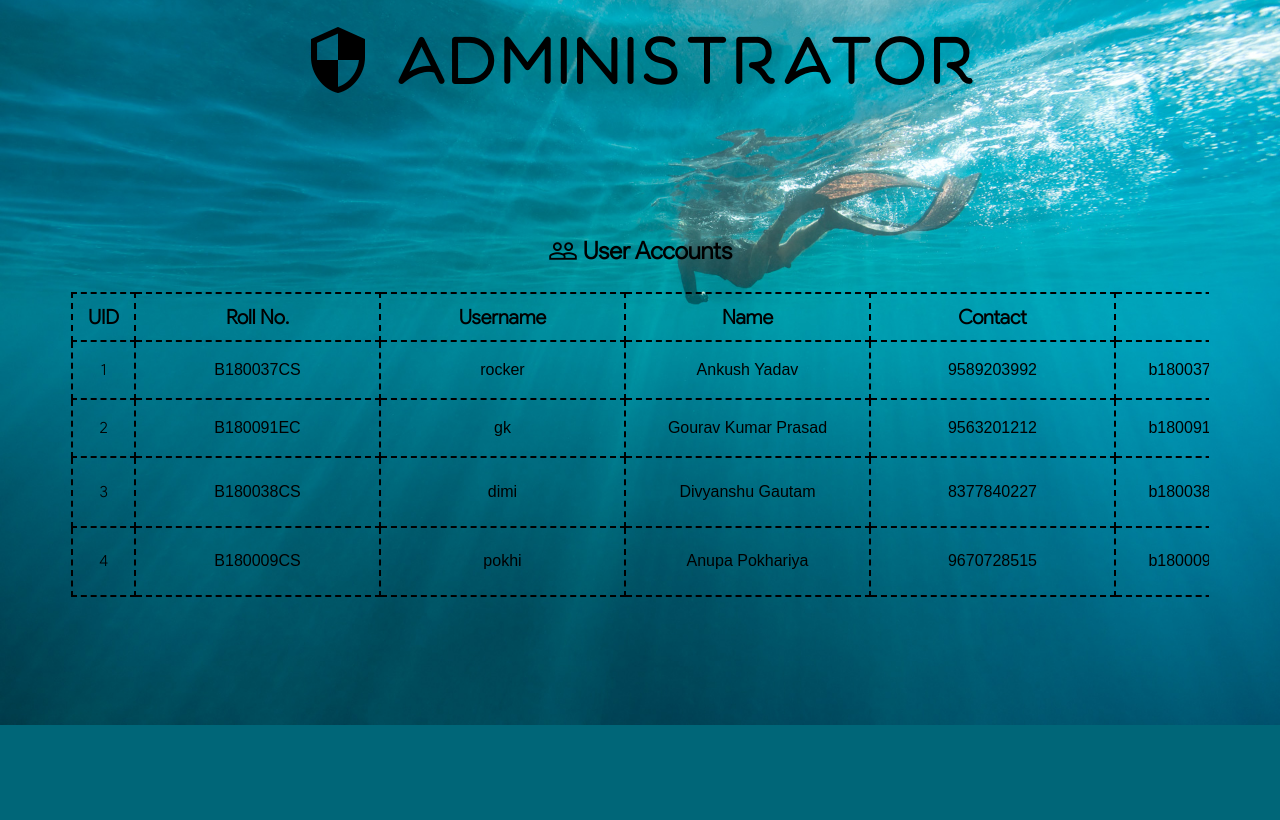
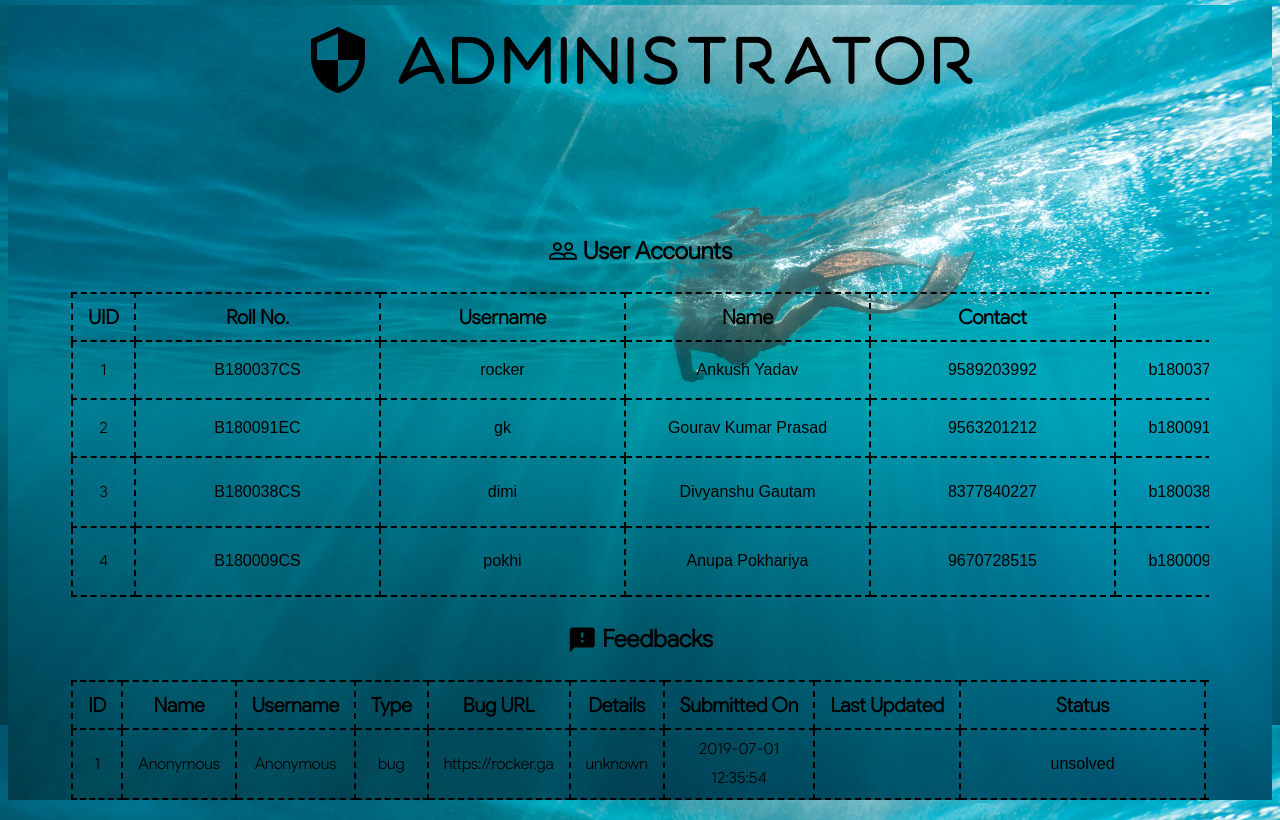
Before and after one commit to Rocker2102/students-website, a PHP site: page /admin.php in a window 1280 px wide. Shown: the part 75-895 px from the top of the page. Before the commit the page ends 800 px from the top, so only its background shows below. Run offline with PHP 8.4, Linux system fonts and the light colour scheme; a user stored in the database is signed in; data comes from the database, SQL or seed files in the repository; data that the repository does not hold is empty; some libraries are stand-ins or nearby versions.

Commit message:
update-04072019-1154-rocker
shown feedbacks on 'admin.php' + other related changes

```diff
--- a/admin.php
+++ b/admin.php
@@ -121,10 +121,98 @@
               ?>
             <tbody>
           </table>
+        </div>
+
+
+          <h2 class="a_h_1"><i class="material-icons a_h_i_1">feedback</i>Feedbacks</h2>
+          <div class="a_table1">
+            <table style="margin: 0px auto;">
+              <thead>
+                <tr>
+                  <th>ID</th>
+                  <th>Name</th>
+                  <th>Username</th>
+                  <th>Type</th>
+                  <th>Bug URL</th>
+                  <th>Details</th>
+                  <th>Submitted On</th>
+                  <th>Last Updated</th>
+                  <th>Status</th>
+                  <th></th>
+                </tr>
+              </thead>
+              <tbody>
+              <?php
+                $query = "SELECT * FROM feedback";
+                require ('includes/db_connect.php');
+                $result = $connect->query($query);
+
+                if ($result->num_rows > 0) {
+                  while ($row = $result->fetch_assoc()) {
+                    $id = $row['id'];
+                  // while loop begins
+              ?>
+                <form id="f-form<?php echo $id;?>" method="POST">
+                  <tr>
+                    <td>
+                      <?php echo $row['id']; ?>
+                    </td>
+                    <td>
+                      <?php
+                        if ($row['name'] == '-') {
+                          echo "Anonymous";
+                        }
+                        else {
+                          echo $row['name'];
+                        }
+                      ?>
+                    </td>
+                    <td>
+                    <?php
+                        if ($row['username'] == '-') {
+                          echo "Anonymous";
+                        }
+                        else {
+                          echo $row['username'];
+                        }
+                      ?>
+                    </td>
+                    <td>
+                      <?php echo $row['type']; ?>
+                    </td>
+                    <td>
+                      <?php echo $row['bug_url']; ?>
+                    </td>
+                    <td style="white-space: unset">
+                      <?php echo $row['details']; ?>
+                    </td>
+                    <td>
+                      <?php echo $row['timestamp']; ?>
+                    </td>
+                    <td>
+                      <?php echo $row['last_update']; ?>
+                    </td>
+                    <td>
+                      <input type="text" class="table_input" id="f-status<?php echo $id;?>" name="f-status<?php echo $id;?>" value="<?php echo $row['status']; ?>">
+                    </td>
+                    <td>
+                      <button type="button" class="btn-save btn btn-rounded-10" id="f-s<?php echo $id;?>" onclick="javascript:submitFForm(<?php echo $id;?>)"><i class="material-icons btn-icon">save</i>SAVE</button>
+                    </td>
+                  </tr>
+                </form>
+                <?php
+                    // while loop ends
+                    }
+                  }
+                ?>
+              </tbody>
+            </table>
+          </div>
+
 
           <div class="delete_confirm">
             <i class="material-icons" id="deleteClose">close</i>
-            <h2 class="delete_head">Are you sure you want to <b>DELETE</b> this (uid = <span id="del_uid"></span>) profile?</h2>
+            <h2 class="delete_head">Are you sure you want to <b>DELETE</b> this <span id="del_uid"></span></h2>
             <p>This can't be undone !</p>
             <div class="p_form_row">
               <input class="form-control" type="password" id="del_pass_conf" name="del_pass_conf" placeholder="Administrator Password">
@@ -133,10 +221,10 @@
           </div>
         </div>
 
-      </div>
     </section>
 
     <script src="js/jquery-3.3.1.js"></script>
+    <script src="js/validate.min.js"></script>
     <script src="js/custom.js"></script>
     <script src="js/admin.js"></script>
 
--- a/css/admin.css
+++ b/css/admin.css
@@ -1,5 +1,18 @@
 body {
   text-align: center;
+}
+
+::-webkit-scrollbar {
+  width: 2px !important;
+}
+
+::-webkit-scrollbar-thumb {
+  background: rgba(255, 255, 255, 0.5) !important;
+  border-radius: 10px !important;
+}
+
+::-webkit-scrollbar-track {
+  background: 0 0;
 }
 
 .animate_fadein {
@@ -39,6 +52,7 @@ table {
 .a_table1 {
   margin-left: auto;
   margin-right: auto;
+  margin-bottom: 20px;
   text-align: center;
   max-width: 90%;
   max-height: 750px;
--- a/js/admin.js
+++ b/js/admin.js
@@ -1,3 +1,4 @@
+// submit/save profile data
 function submitForm(id) {
     $(".btn-save").attr("disabled", true);
     var formId = id;
@@ -150,9 +151,10 @@ function submitForm(id) {
     });
 }
 
+// delete profile
 function deleteProfile(id) {
     $(".delete_confirm").css({'display': 'block'});
-    $("#del_uid").html(id);
+    $("#del_uid").html('(uid = ' + id + ') profile?');
 
     $("#deleteClose").click(function(){
         $(".delete_confirm").css({'display': 'none'});
@@ -222,3 +224,74 @@ function deleteProfile(id) {
         }
     });
 }
+
+function submitFForm(id) {
+    //$(".btn-save").attr("disabled", true);
+    var update_data = $("#f-form" + id).serialize();
+    var send = "includes/admin_process.php?request=updatestatus&fid=" + id;
+
+    function resetButtons() {
+        $("#f-s" + id).html('<i class="material-icons btn-icon">save</i>SAVE');
+        $(".btn-save").attr("disabled", false);
+    }
+
+    var fStatus = $("#f-status" + id).val();
+    if (fStatus == "unsolved" || fStatus == "seen" || fStatus == "solved") {
+
+    }
+    else {
+        customAlert(2500, "Invalid value for Status", "red", "warning", "#fff", "(unsolved, seen, solved)");
+        resetButtons();
+        return;
+    }
+
+    $.ajax({
+        url: send,
+        data: update_data,
+        type: 'POST',
+        beforeSend: function () {
+            $("#f-s" + id).html('<img src="images/loading.gif" class="loading_anim_admin" style="width: 36px; height: 36px">');
+            $(".btn-save").attr("disabled", true);
+        },
+        success: function (recieve) {
+            var response = recieve.split(",");
+            function resetButtons() {
+                setTimeout(function() {
+                    $("#f-s" + id).html('<i class="material-icons btn-icon">save</i>SAVE');$(".btn-save").attr("disabled", false);
+                }, 1500);
+            }
+
+            if (response[0] == "updated") {
+                customAlert(3000, "Status updated (id = " + response[1] + ")", "green", "success", "greenyellow");
+                $("#admin_refresh").css({'visibility': 'visible'});
+                resetButtons();
+                return;
+            }
+            else if (response[0] == "no_change") {
+                customAlert(2500,"No Change", "orange", "warning");
+                resetButtons();
+                return;
+            }
+            else if (response[0] == "invalid") {
+                customAlert(2500, "An invalid value was sent", "red", "alert");
+                resetButtons();
+                return;
+            }
+            else if (response[0] == "empty") {
+                customAlert(2500, "Complete information not recieved !", "red", "error");
+                resetButtons();
+                return;
+            }
+            else if (response[0] == "error") {
+                customAlert(2500, "An error occurred", "red", "error");
+                resetButtons();
+                return;
+            }
+            else {
+                customAlert(2500, recieve, "red", "error");
+                resetButtons();
+                return;
+            }
+        }
+    });
+}
```
Also changed, not shown: includes/admin_process.php (+58 -0 lines), info-rocker.txt (+5 -3 lines).
